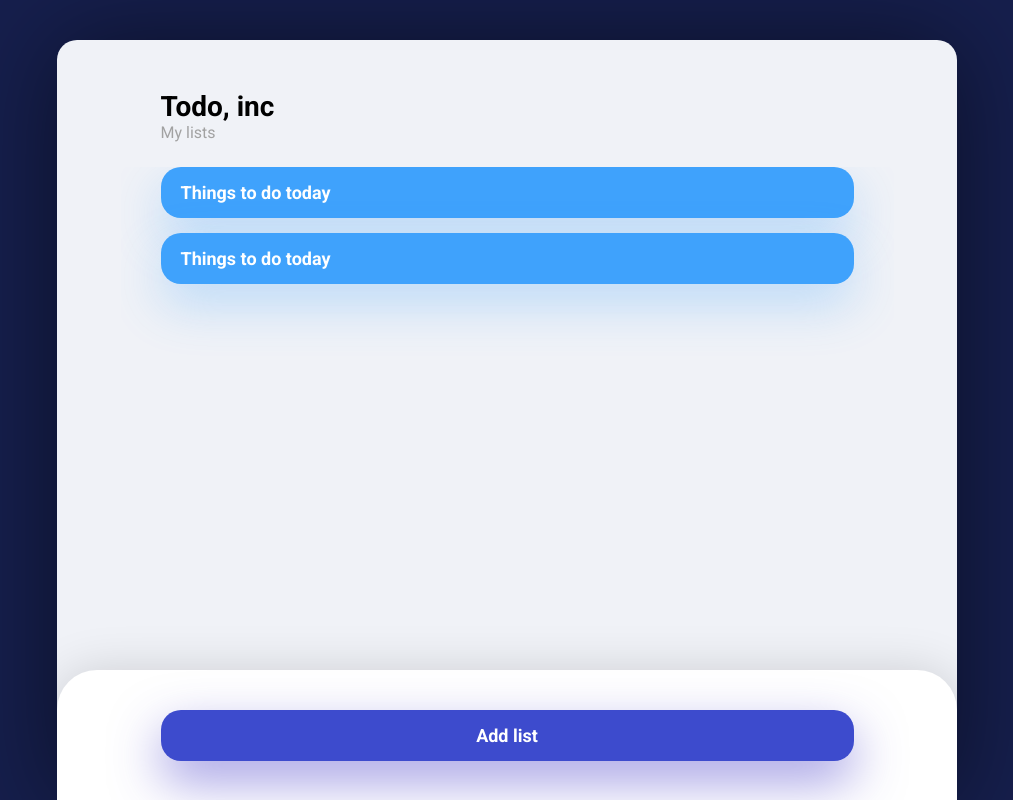
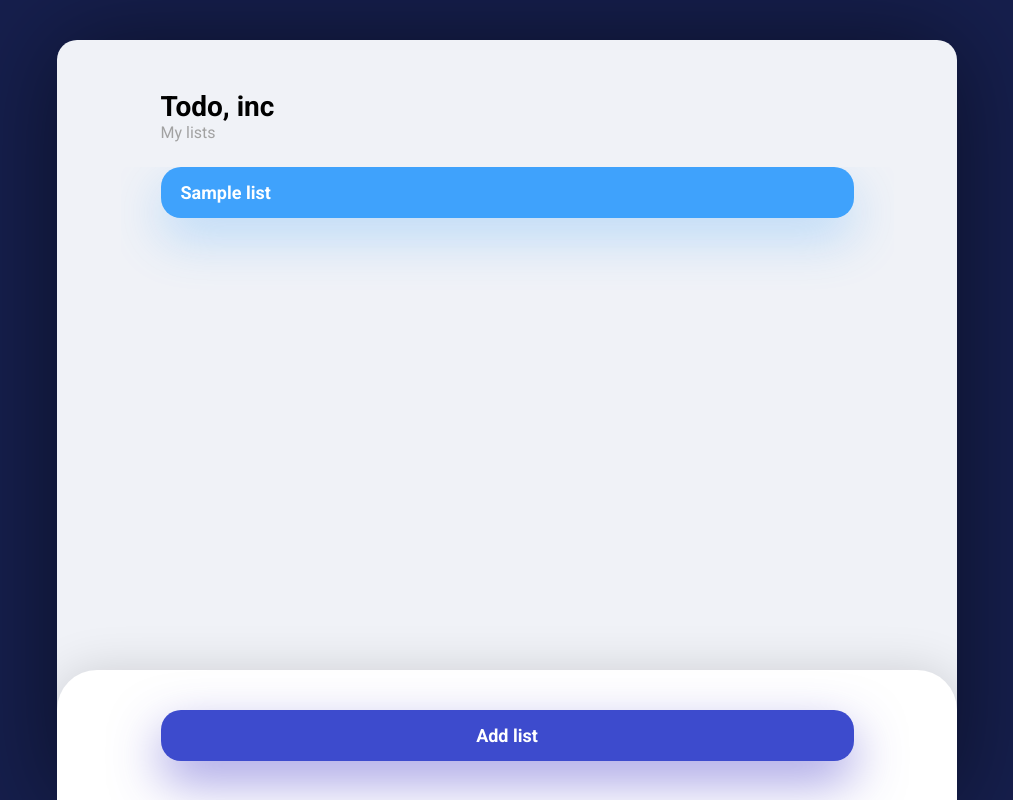
Before and after one commit to gstark0/todo_inc_web, a Django app: template todo_inc/apps/lists/templates/lists.html in a window 1280 px wide. Shown: the whole page, without its empty margins (133-1146 px from the left). Run offline with Django 3.2, Linux system fonts and the light colour scheme; the template is opened without the code that fills it: values that come from a table or form of the project are taken from there, others are empty; tables that the repository leaves empty hold one stand-in row (values such as "Sample post"); parts of the project's set-up code (start-up, migrations or seed data) failed here and were passed over.

Commit message:
Render lists

```diff
--- a/todo_inc/apps/lists/templates/lists.html
+++ b/todo_inc/apps/lists/templates/lists.html
@@ -18,8 +18,9 @@
 
 			<div id="lists-container">
 				<div id="lists-wrapper">
-					<a class="list" href="#">Things to do today</a>
-					<a class="list" href="#">Things to do today</a>
+					{% for list in lists %}
+						<a class="list" href="#">{{ list.name }}</a>
+					{% endfor %}
 				</div>
 			</div>
 
--- a/todo_inc/apps/lists/views.py
+++ b/todo_inc/apps/lists/views.py
@@ -1,5 +1,7 @@
 from django.shortcuts import render
 from django.http import HttpResponse
+from .models import List, Task
 
 def show_lists(request):
-	return render(template_name='lists.html', request=request)
+	lists = List.objects.all()
+	return render(template_name='lists.html', request=request, context={'lists': lists})
```
Also changed, not shown: todo_inc/apps/lists/migrations/0001_initial.py (added).
